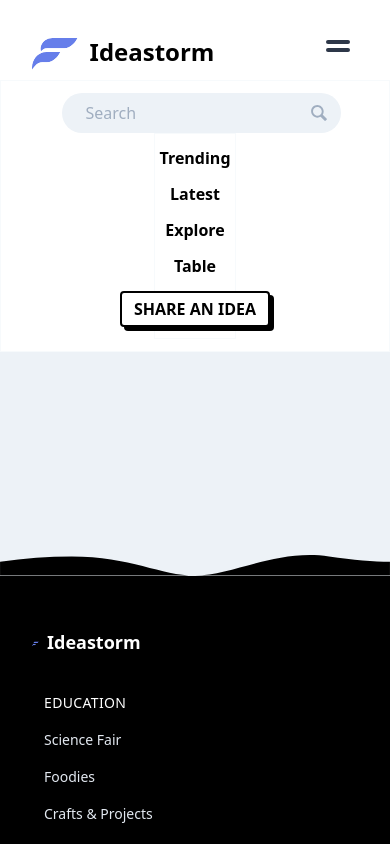
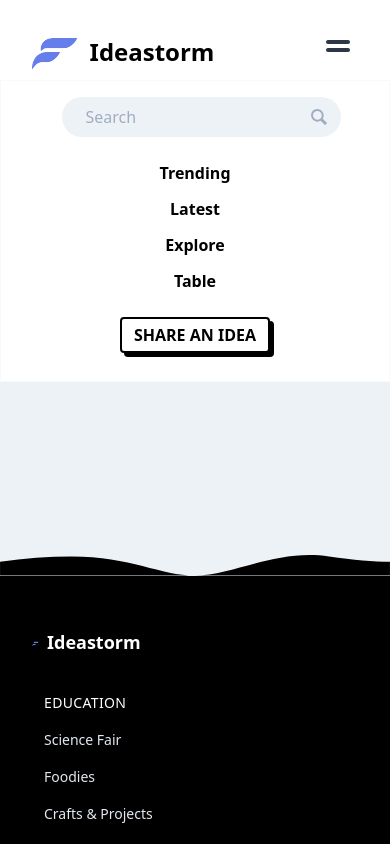
Before and after one commit to GoldinGuy/Ideastorm, a React (Create React App) app in the folder client/: page /update/1 in a window 390 px wide. Both pictures are taken after a click on the button 338 px from the left and 42 px from the top of the page. Shown: the top 844 px of the page. Built offline with nearby package versions, Linux system fonts and the light colour scheme.

Commit message:
border and mobile responsive menu css

```diff
--- a/client/src/components/footer_component.jsx
+++ b/client/src/components/footer_component.jsx
@@ -62,9 +62,7 @@
 										/>
 									</g>
 								</svg>
-								<Link to="/" className="ml-2 text-lg font-black">
-									Ideastorm
-								</Link>
+								<span className="ml-2 text-lg font-black">Ideastorm</span>
 							</span>
 						</Link>
 						<div className="block w-2/3 mt-6 text-sm sm:flex lg:mt-0">
--- a/client/src/components/nav_bar_component.jsx
+++ b/client/src/components/nav_bar_component.jsx
@@ -95,11 +95,11 @@
 						}`}
 					>
 						<nav
-							className={`flex flex-col items-center py-3 bg-white border border-gray-100 sm:flex-row sm:bg-transparent sm:border-none sm:py-0  ${
+							className={`flex flex-col items-center py-4 bg-white border border-gray-100 sm:flex-row sm:bg-transparent sm:border-none sm:py-0  ${
 								this.state.mobileExpanded ? "flex-col-reverse" : ""
 							}`}
 						>
-							<div className="flex flex-col items-center py-3 bg-white border border-gray-100 sm:flex-row sm:bg-transparent sm:border-none sm:py-0">
+							<div className="flex flex-col items-center py-6 bg-white  sm:flex-row sm:bg-transparent sm:border-none sm:py-0">
 								<Link
 									to="/trending"
 									key="trending"
```
